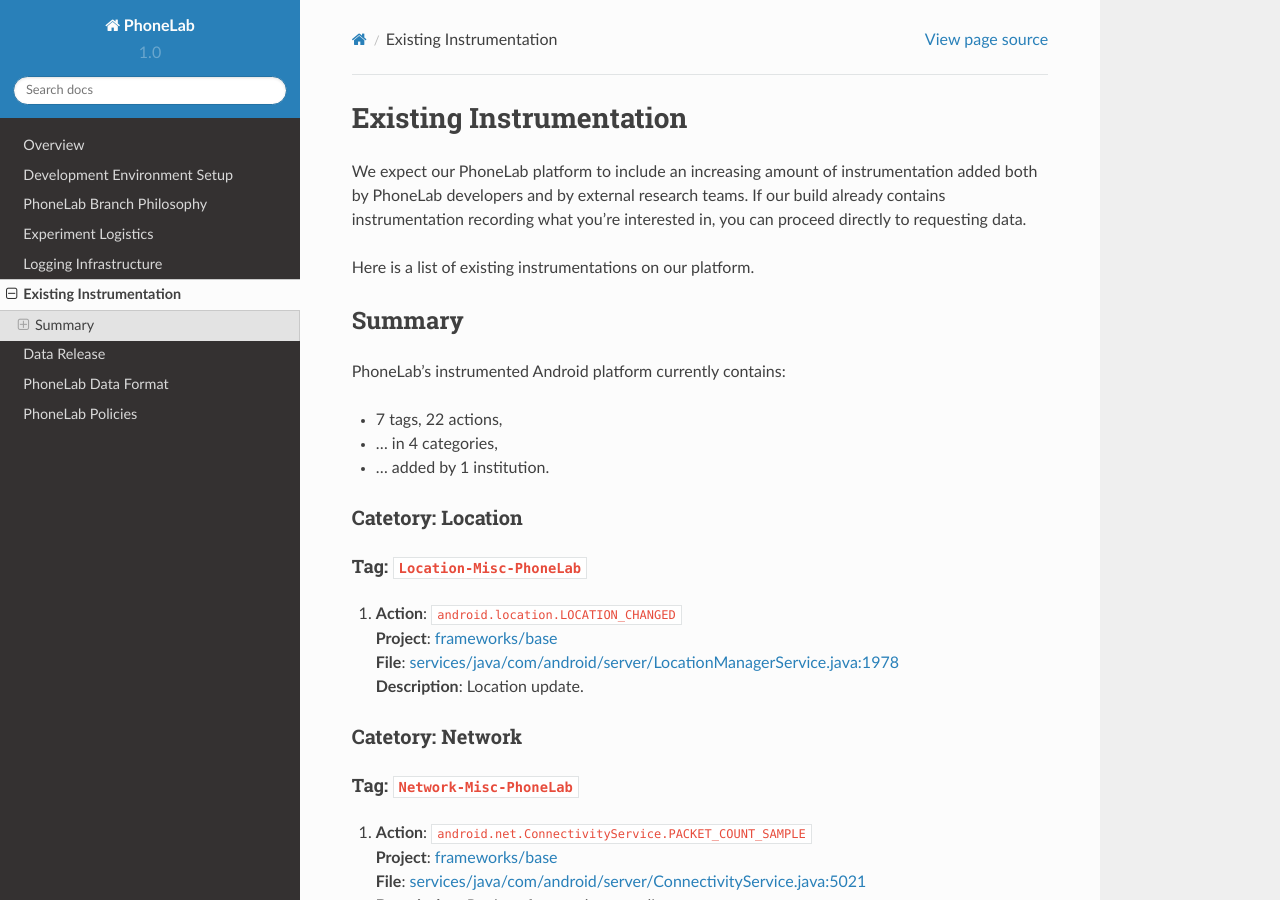
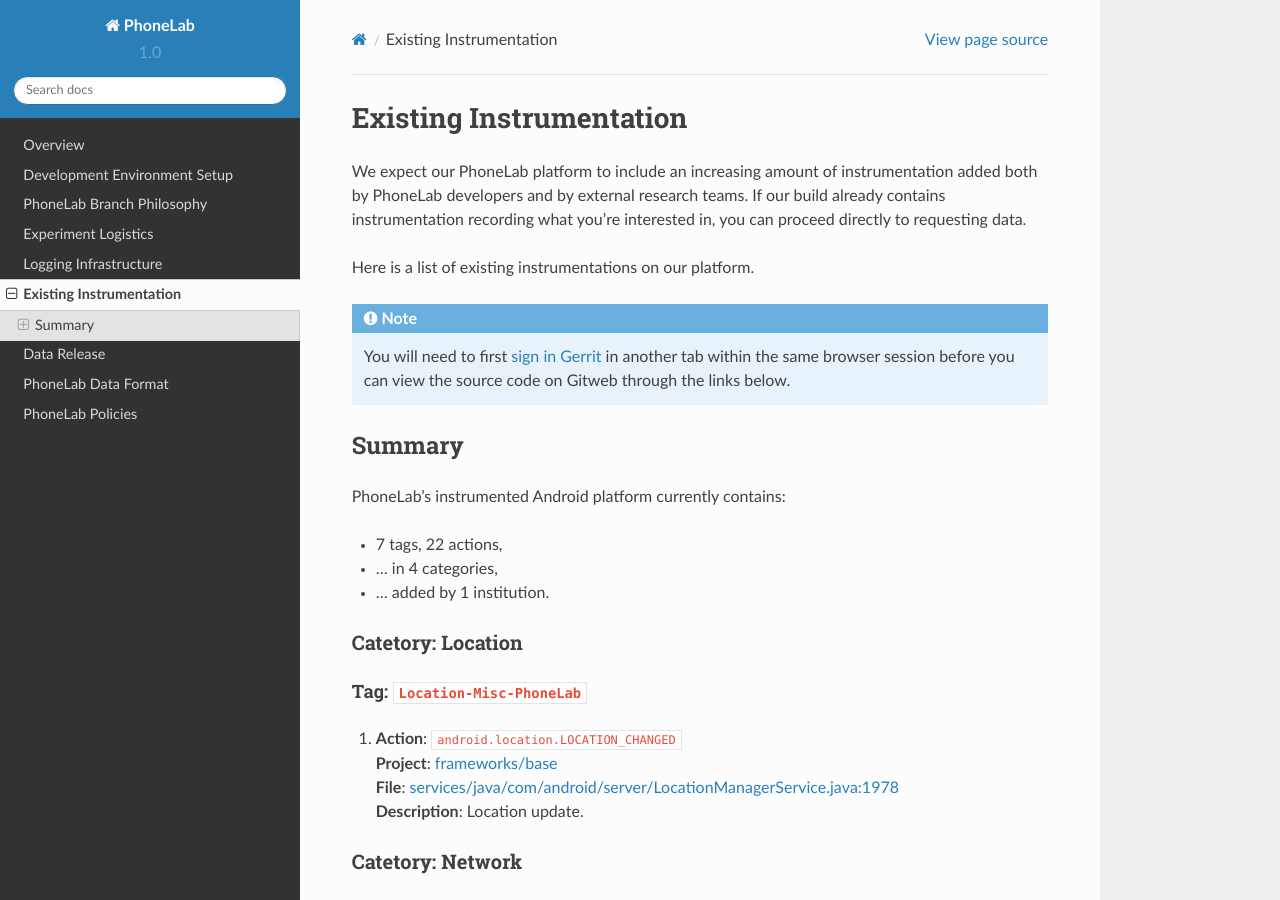
Before and after one commit to blue-systems-group/project.phonelab.doc, a Sphinx documentation site: the page built from source/existing.rst, in a window 1280 px wide and 900 px high. Built offline with Sphinx 7.4.7 and the Read the Docs theme 2.0.0, drawn with Linux system fonts in a browser that asks for light colours; formulas are drawn with MathJax 3.

Commit message:
handle gitweb

```diff
--- a/requirements.txt
+++ b/requirements.txt
@@ -1 +1,2 @@
-Sphinx=1.3.1
+Sphinx==1.3.1
+six==1.5.2
--- a/source/existing.rst
+++ b/source/existing.rst
@@ -8,4 +8,10 @@
 
 Here is a list of existing instrumentations on our platform.
 
+.. note::
+    You will need to first `sign in Gerrit
+    <http://platform.phone-lab.org:8080>`_ in another tab within the same
+    browser session before you can view the source code on Gitweb through the
+    links below.
+
 .. include:: tagdoc.rst
```
